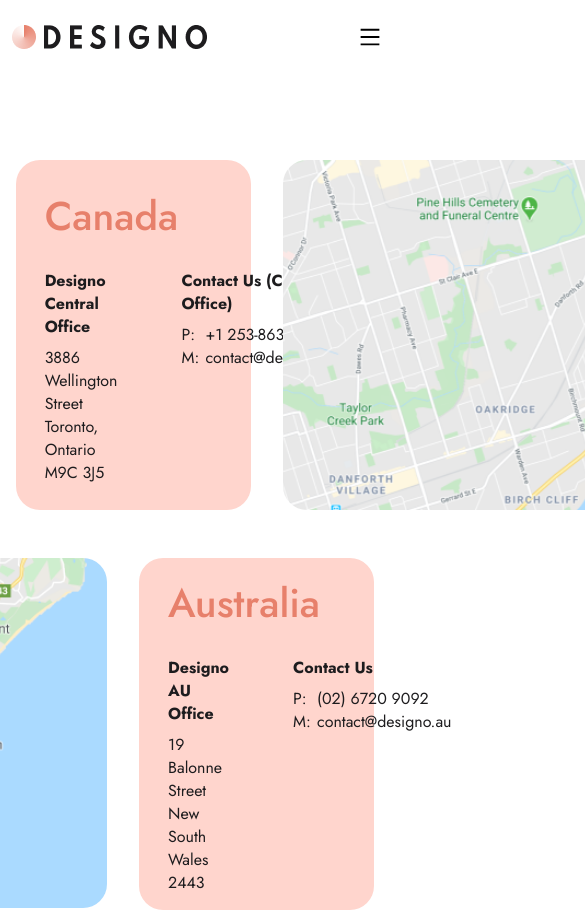
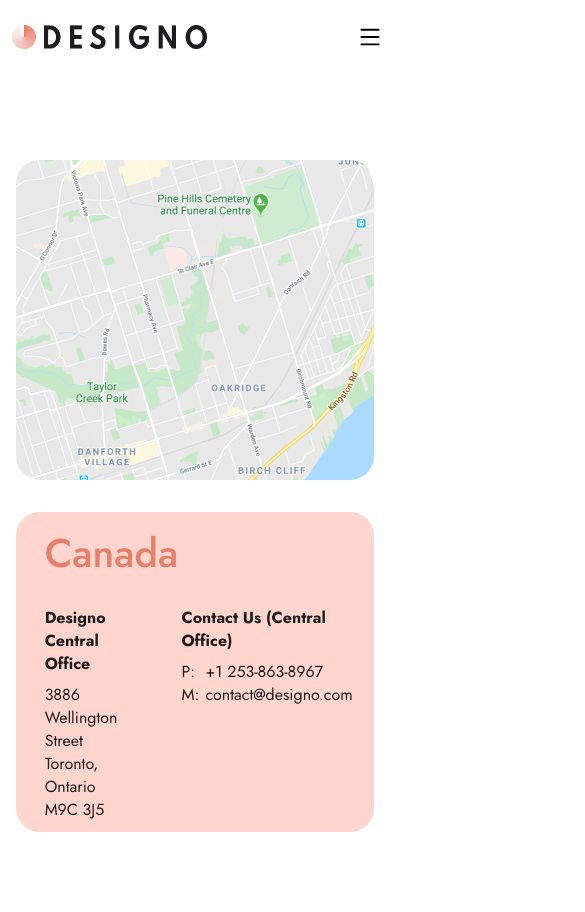
Before and after one commit to DanyloOhurtsov/Designo, a React (Create React App) app: page /locations in a window 390 px wide. Shown: the top 912 px of the page, 585 px wide, since content can reach past the window. Built offline with nearby package versions, Linux system fonts and the light colour scheme; the HTML template or start-up script is replaced by a standard one.

Commit message:
LocationPage | Tablet adaptation
Changes:
- add adaptation for tablet view

```diff
--- a/src/pages/LocationsPage/LocationPage.jsx
+++ b/src/pages/LocationsPage/LocationPage.jsx
@@ -142,7 +142,7 @@
                         </div>
                     </div>
                     <div className={styles.imageSection}>
-                        <img src={location.image} alt="" />
+                        <img src={location.image} alt={location.locationName} />
                     </div>
                 </div>
             ))}
--- a/src/pages/LocationsPage/locationPage.module.scss
+++ b/src/pages/LocationsPage/locationPage.module.scss
@@ -66,7 +66,7 @@
                             p {
                                 width: 16px;
                             }
-                            a:hover{
+                            a:hover {
                                 color: $color_Peach;
                             }
                         }
@@ -91,3 +91,27 @@
         }
     }
 }
+
+// TABLET
+@media screen and (max-width: 860px) {
+    .locationPage {
+        margin-top: 80px;
+        gap: 100px;
+        .itemLocation {
+            display: flex;
+            flex-direction: column-reverse;
+            gap: 32px;
+            &.reverse {
+                flex-direction: column-reverse;
+            }
+            .textSection {
+                width: 100%;
+                height: 320px;
+            }
+            .imageSection {
+                height: 320px;
+                width: 100%;
+            }
+        }
+    }
+}
```
